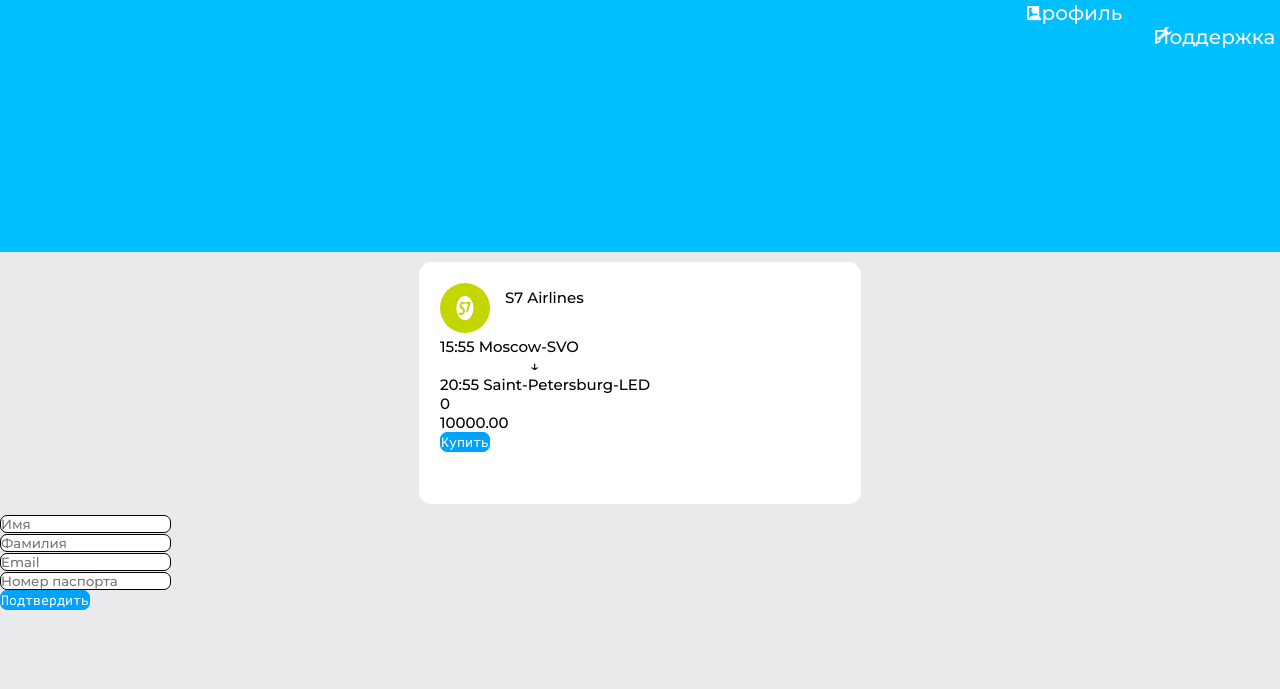
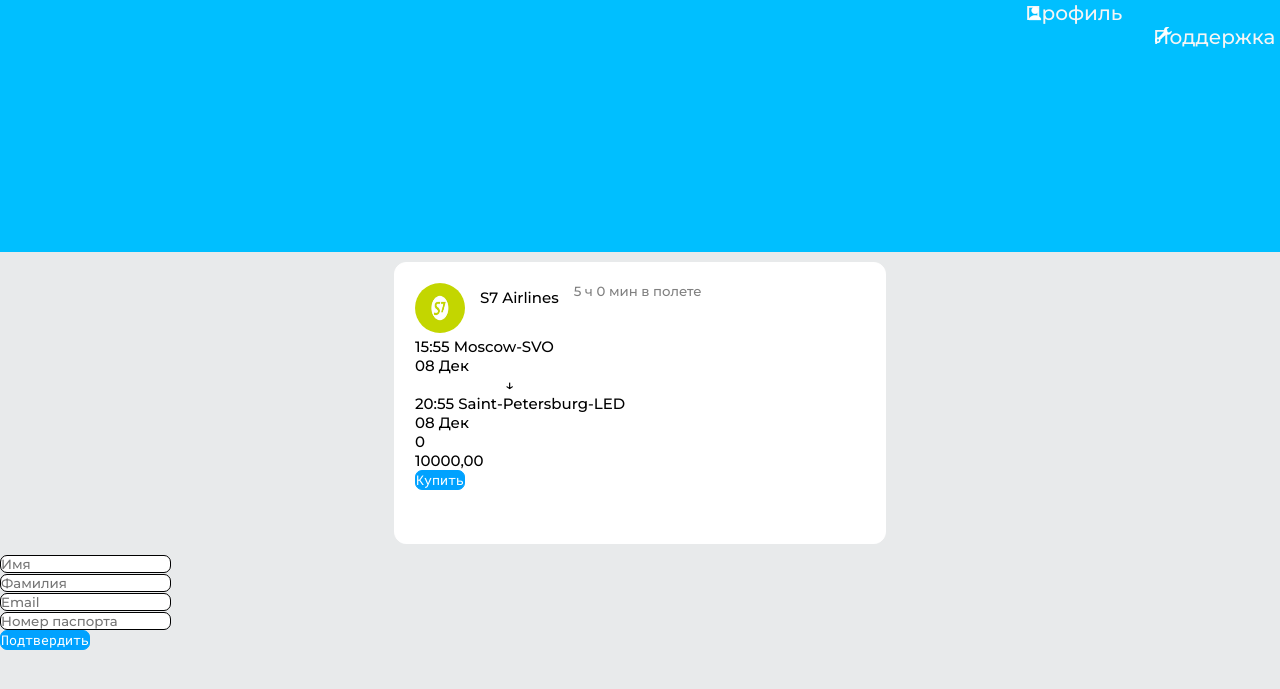
Before and after one commit to mgwe3r/AviaFinder, a Django app: page /flight/1 in a window 1280 px wide. Shown: the top 689 px of the page. Run offline with Django 5.2, Linux system fonts and the light colour scheme; data comes from the database, SQL or seed files in the repository; both versions use the stored data as it was after the commit.

Commit message:
add logo and update flight card

```diff
--- a/AviaFinder/AviaFinder/settings.py
+++ b/AviaFinder/AviaFinder/settings.py
@@ -111,7 +111,7 @@
 # Internationalization
 # https://docs.djangoproject.com/en/5.2/topics/i18n/
 
-LANGUAGE_CODE = 'en-us'
+LANGUAGE_CODE = 'ru'
 
 TIME_ZONE = 'Asia/Istanbul'
 
--- a/AviaFinder/core/static/css/flight_card_style.css
+++ b/AviaFinder/core/static/css/flight_card_style.css
@@ -25,8 +25,8 @@
 }
 
 .card_container{
-    height: 200px;
-    width: 400px;
+    height: 240px;
+    width: 450px;
     padding: 20px 20px;
     margin: 10px auto;
     border: 1px solid white;
@@ -40,6 +40,11 @@
 
 .airline_name{
     margin: 5px 15px;
+}
+
+.flight_time{
+    margin: 0px 0px;
+    color: grey;
 }
 
 
--- a/AviaFinder/core/static/css/header_style.css
+++ b/AviaFinder/core/static/css/header_style.css
@@ -100,6 +100,12 @@
     border: 1px solid #933a26;
 }
 
+.logo_image_container{
+    display: flex;
+    align-items: center;
+    padding: 10px;
+}
+
 .search_btn{
     min-width: 100px;
     min-height: 20px;
--- a/AviaFinder/core/templates/flight_card.html
+++ b/AviaFinder/core/templates/flight_card.html
@@ -27,11 +27,14 @@
         <div class="airline-name-container">
             <img src="{{flight.airline.logo.url}}" width="50px" height="50px" class="airline-logo">
             <h2 class="airline_name">{{flight.airline}}</h2>
+            <h5 class="flight_time">{{flight.flight_time}} в полете</h5>
         </div>
         <div class="main_card_container">
             <h2 class="origin_text">{{flight.departure_time|time:"H:i"}} {{flight.origin}}</h2>
+            <h2>{{flight.departure_time|date:"d M"}}</h2>
             <h2 class="origin_to_destination_text">&darr;</h2>
             <h2 class="destination_text">{{flight.arrival_time|time:"H:i"}} {{flight.destination}}</h2>
+            <h2>{{flight.arrival_time|date:"d M"}}</h2>
             <h2>{{flight.transfers}}</h2>
             <h2>{{flight.price}}</h2>
             <button class="roboto-mono btn">Купить</button>
--- a/AviaFinder/core/templates/header.html
+++ b/AviaFinder/core/templates/header.html
@@ -9,6 +9,9 @@
 </head>
 <body>
     <div class="header_container">
+        <div class="logo_image_container">
+            <img src="{% static "images/LOGO.png" %}" width="200px" class="logo_image">
+        </div>
         <div class="personal-account-link-container">
             <div class="link_container">
                 <div class="account-link-container">
--- a/AviaFinder/flights/models.py
+++ b/AviaFinder/flights/models.py
@@ -1,5 +1,5 @@
 from django.db import models
-
+from datetime import timedelta
 
 class City(models.Model):
     name = models.CharField(max_length=100)
@@ -24,6 +24,16 @@
     price = models.DecimalField(max_digits=10, decimal_places=2, default=0)
     transfers = models.IntegerField(default=0)
 
+    @property
+    def flight_time(self):
+        result = self.arrival_time - self.departure_time
+        if result.total_seconds() < 0:
+            result += timedelta(days=1)
+        total_minutes = result.total_seconds() // 60
+        hours = int(total_minutes // 60)
+        minutes = int(total_minutes % 60)
+        return f"{hours} ч {minutes} мин"
+
     def __str__(self):
         return f"{self.origin}-{self.destination}-{self.airline}"
 
```
Also changed, not shown: AviaFinder/core/static/images/LOGO.png (added), AviaFinder/db.sqlite3.
